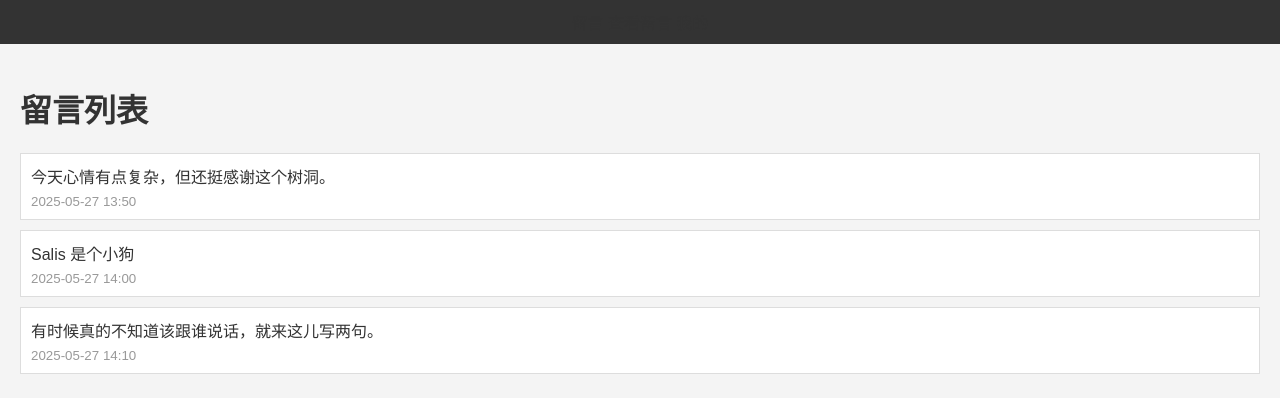
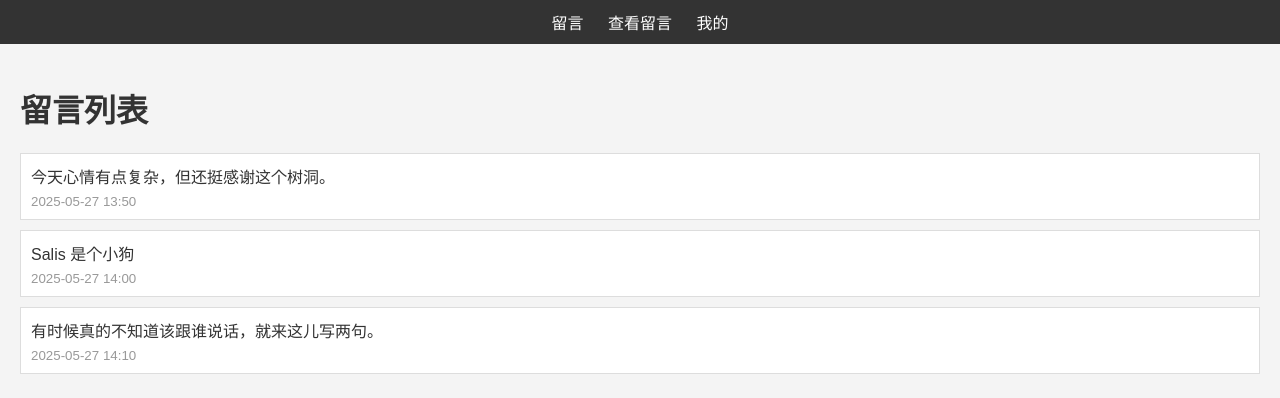
Before and after one commit to Salis28/tree-project, a plain HTML site: page reply.html in a window 1280 px wide. Drawn offline with Linux system fonts and the light colour scheme.

Commit message:
Update reply.html

```diff
--- a/reply.html
+++ b/reply.html
@@ -7,10 +7,10 @@
   <link rel="stylesheet" href="styles.css" />
 </head>
 <body>
-  <nav>
-    留言
-    查看留言
-    我的
+   <nav>
+    <a href="index.html">留言</a>
+    <a href="reply.html">查看留言</a>
+    <a href="profile.html">我的</a>
   </nav>
 
   <main>
```
